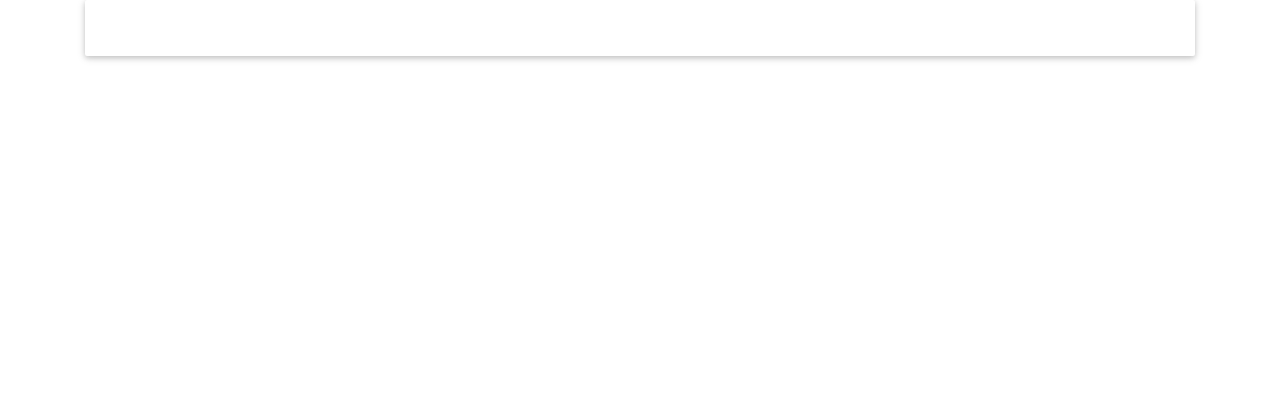
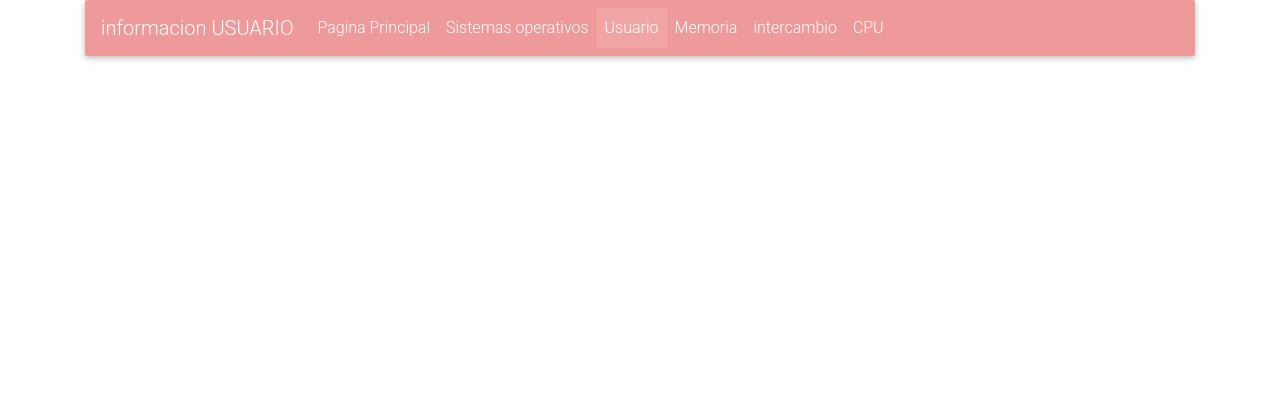
Before and after one commit to jabg97/projectredex, a Flask app: template templates/user.html in a window 1280 px wide. Shown: the top 403 px of the page. Run offline with Flask 2, Linux system fonts and the light colour scheme; the template is opened without the code that fills it, so the values that code supplies are empty; some libraries are stand-ins or nearby versions; some web fonts are replaced.

Commit message:
first commit

```diff
--- a/templates/user.html
+++ b/templates/user.html
@@ -5,7 +5,7 @@
 {% block content %}
 
 
-<nav class="navbar navbar-expand-lg navbar-dark lighten-3 ">
+<nav class="navbar navbar-expand-lg navbar-dark red lighten-3 ">
     <a class="navbar-brand" href="#">informacion USUARIO</a>
     <button class="navbar-toggler" type="button" data-toggle="collapse" data-target="#navbarNav" aria-controls="navbarNav" aria-expanded="false"
         aria-label="Toggle navigation">
```
